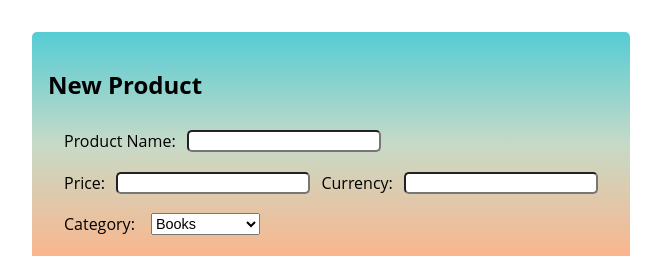
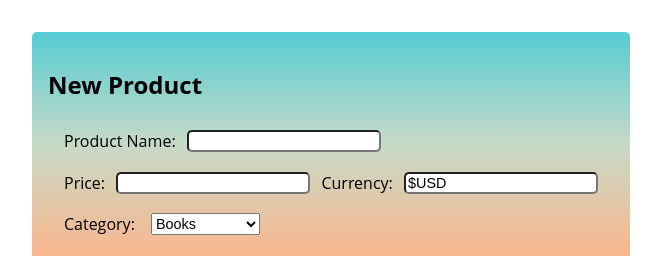
Before and after one commit to KarinLiegmann/controlled-components-form, a React (Create React App) app: page / in a window 1280 px wide. Shown: the top 256 px of the page, without its empty margins (0-661 px from the left). Built offline with nearby package versions, Linux system fonts and the light colour scheme.

Commit message:
render card per newItem

```diff
--- a/src/App.js
+++ b/src/App.js
@@ -9,7 +9,7 @@ function App() {
   const [product, setProduct] = useState({
     product_name: '',
     price: '',
-    currency: '$',
+    currency: '$USD',
     category: '',
     package_size: '', // camelCase?
     email: '',
@@ -27,21 +27,20 @@ function App() {
     })
   })
 
-  const [cardInfos, setCardInfos] = useState([])
+  const [cards, setCards] = useState([])
 
   const addCard = ((event) => {
     event.preventDefault();
 
     const field = event.target;
-    const value = field.type === 'checkbox' ? field.checked : field.value;
+    const value = field.name === 'on_sale' ? field.checked : field.value;
 
     const newItem = {
       ...product,
       [field.name]: value
-
     }
 
-    setCardInfos([...cardInfos, newItem])
+    setCards([...cards, newItem])
 
   })
 
@@ -52,10 +51,18 @@ function App() {
     <div className="App">
 
       <Form
+        product_name={product.product_name}
+        price={product.price}
+        currency={product.currency}
+        category={product.category}
+        package_size={product.package_size}
+        email={product.email}
+        product_tags={product.product_tags}
+        on_sale={product.on_sale}
         onChangeFunction={handleChange}
         onClickFunction={addCard} />
 
-      {cardInfos.map(({ product_name, price, currency, category, package_size, email, product_tags, on_sale }) => (
+      {cards.map(({ product_name, price, currency, category, package_size, email, product_tags, on_sale }) => (
         <Card
           product_name={product_name}
           price={price}
--- a/src/Form.js
+++ b/src/Form.js
@@ -7,27 +7,6 @@ import Button from './Button'
 
 
 export default function Form({ product_name, price, currency, category, package_size, email, product_tags, on_sale, onClickFunction, onChangeFunction }) {
-    /* const [product, setProduct] = useState({
-        name: '',
-        price: '',
-        currency: '$',
-        category: '',
-        package_size: '', // camelCase?
-        email: '',
-        product_tags: [],
-        on_sale: false
-    }) */
-
-
-    /* const handleChange = ((event) => {
-        const field = event.target;
-        const value = field.type === 'checkbox' ? field.checked : field.value;
-
-        setProduct({
-            ...product,
-            [field.name]: value
-        })
-    }) */
 
 
     return (
@@ -109,13 +88,18 @@ export default function Form({ product_name, price, currency, category, package_
 
             <FormSection>
                 <Button className="addButton" text="Add" onClickFunction={onClickFunction} />
-                <Button className="cancelButton" text="Cancel" />
+                <Button className="cancelButton" type="reset" text="Cancel" />
             </FormSection>
         </MainForm>
     )
 }
 
 Form.propTypes = {
+    product_name: PropTypes.string,
+    price: PropTypes.number,
+    currency: PropTypes.string,
+    email: PropTypes.string,
+
 
     onClickFunction: PropTypes.func,
 
```
